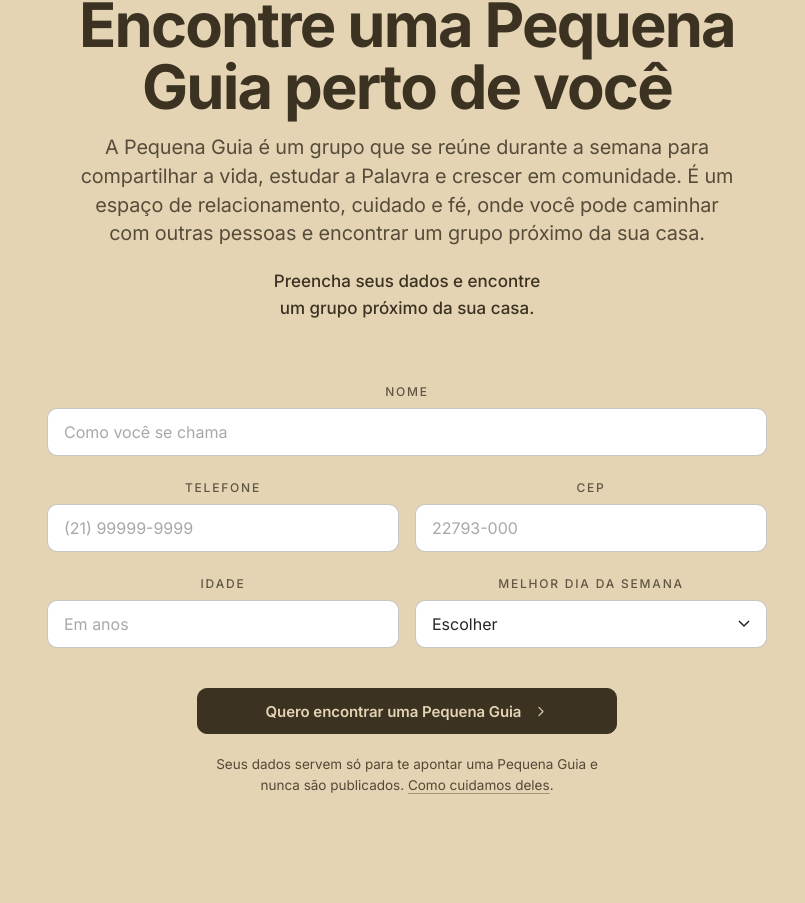
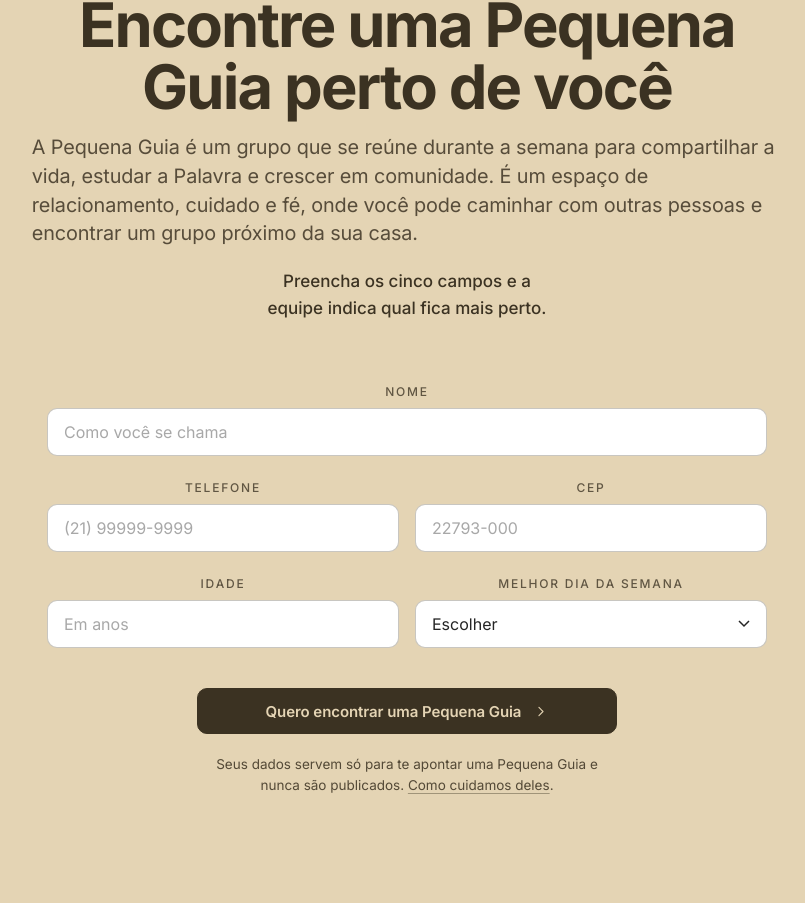
Before and after one commit to arthurrrangel/guia-servir, a Next.js app: page /pequena-guia in a window 1280 px wide. Shown: the part 2847-3750 px from the top of the page, without its empty margins (233-1038 px from the left). Built offline with nearby package versions, Linux system fonts and the light colour scheme.

Commit message:
uma regua so: o cabecalho centra, o cartao alinha (app/pequena-guia/page.tsx)

```diff
--- a/app/pequena-guia/page.tsx
+++ b/app/pequena-guia/page.tsx
@@ -107,8 +107,12 @@ export default function PequenaGuia() {
           <div className="c">
             <p className="g-rot">Perto de você</p>
             <Tit className="g-h2" id="encontrar-t">Encontre uma Pequena Guia perto de você</Tit>
-            <p className="g-ed">A Pequena Guia é um grupo que se reúne durante a semana para compartilhar a vida, estudar a Palavra e crescer em comunidade. É um espaço de relacionamento, cuidado e fé, onde você pode caminhar com outras pessoas e encontrar um grupo próximo da sua casa.</p>
-            <p className="g-form-chamada">Preencha seus dados e encontre um grupo próximo da sua casa.</p>
+            {/* 09/09/2026: eram oito linhas centradas — parágrafo, não linha de
+                apoio. O texto é o mesmo; muda a régua. E a chamada do
+                formulário repetia, palavra por palavra, o fim do parágrafo
+                ("encontrar um grupo próximo da sua casa"). */}
+            <p className="g-ed g-texto">A Pequena Guia é um grupo que se reúne durante a semana para compartilhar a vida, estudar a Palavra e crescer em comunidade. É um espaço de relacionamento, cuidado e fé, onde você pode caminhar com outras pessoas e encontrar um grupo próximo da sua casa.</p>
+            <p className="g-form-chamada">Preencha os cinco campos e a equipe indica qual fica mais perto.</p>
           </div>
           <div className="c c-bloco">
             <FormPequenaGuia />
```
